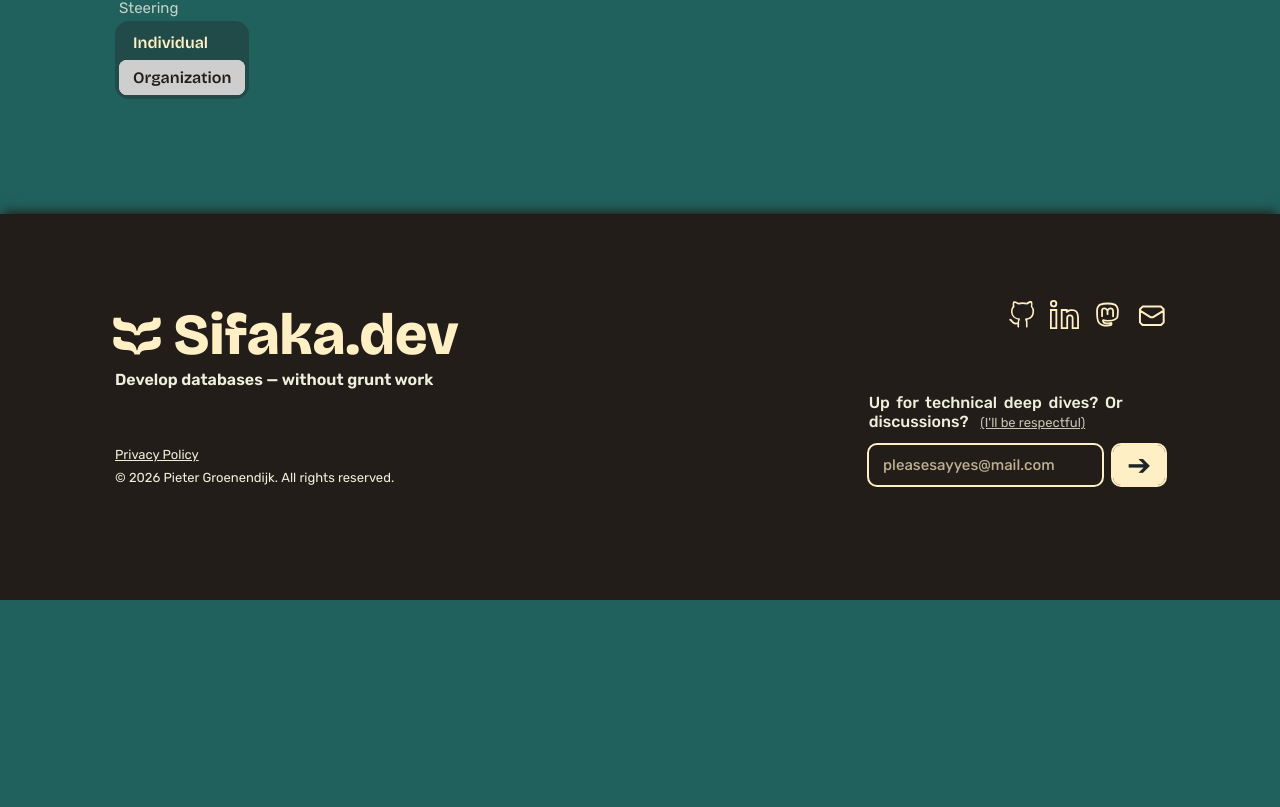
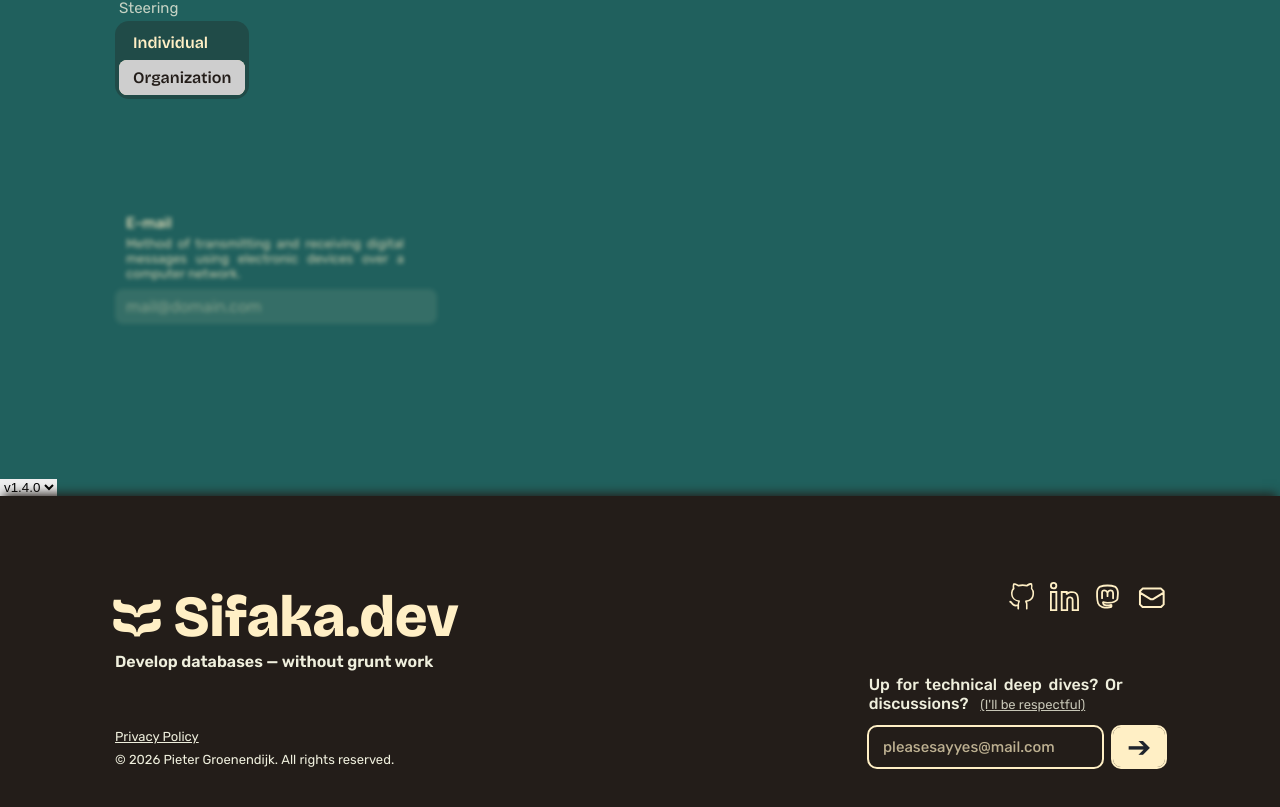
Before and after one commit to pieter-groenendijk/sifaka-dev-landingsite, a SvelteKit app in the folder app/: page /buy in a window 1280 px wide. Shown: the part 1003-1810 px from the top of the page. Before the commit the page ends 1603 px from the top, so only its background shows below. Built offline with nearby package versions, Linux system fonts and the light colour scheme; no server answers.

Commit message:
TextControl

```diff
--- /dev/null
+++ b/app/src/lib/components/general/inputv2/TextControl.svelte
@@ -0,0 +1,141 @@
+<script lang="ts">
+  let {
+    type,
+    name,
+    value = $bindable(""),
+    placeholder,
+    judgement,
+    label = {
+      hidden: false,
+    },
+  }: {
+    type: string,
+    name: string,
+    value?: string,
+    placeholder: string,
+    judgement: {
+      judge?: (() => {}),
+      isProcessing: boolean,
+      isGood?: boolean,
+      message?: string,
+    },
+    label: {
+      label?: string,
+      supplement?: string,
+      hidden?: boolean,
+    },
+  } = $props();
+</script>
+
+
+
+<label
+  class="control"
+  class:control--processing={judgement.isProcessing}
+  class:control--good={judgement.isGood === true}
+  class:control--bad={judgement.isGood === false}
+  class:control--label-hidden={label.hidden}
+>
+  <div class="control__label">{label.label}</div>
+  <div class="control__info">{label.supplement}</div>
+  <input
+    class="control__input"
+    type={type}
+    name={name}
+    placeholder={placeholder}
+    disabled={judgement.isProcessing}
+    bind:value={value}
+  />
+</label>
+
+
+
+<style>
+  .control {
+    --text-padding-inline: var(--gap-12);
+    --color: var(--yellow);
+    --color-bad: var(--red);
+    --color-green: var(--green);
+    width: 300px;
+    display: flex;
+    flex-direction: column;
+    gap: var(--gap-4);
+  }
+  .control__label {
+    padding-inline: var(--text-padding-inline);
+    font-size: var(--font-size-16);
+    font-weight: 450;
+    color: var(--yellow);
+    transition: font-weight 150ms ease-in-out;
+  }
+  .control__info {
+    padding-inline: var(--text-padding-inline);
+    padding-bottom: var(--gap-4);
+    font-size: var(--font-size-14);
+    font-weight: 400;
+    color: rgb(from var(--yellow) r g b / 0.8);
+    text-align: justify;
+  }
+  .control__input {
+    outline: 0px solid rgb(from var(--yellow) r g b / 0);
+    border-radius: var(--gap-8);
+    padding: var(--gap-8) var(--text-padding-inline);
+    width: 100%;
+    field-sizing: content;
+    font-size: var(--font-size-18);
+    font-weight: 450;
+    color: var(--yellow);
+    background-color: rgb(from var(--yellow) r g b / 0.1);
+    transition:
+      border-radius 150ms ease-in-out,
+      outline 100ms ease-in-out,
+      font-weight 150ms ease-in-out,
+      transform 70ms ease-in-out;
+  }
+  .control__input::placeholder {
+    font-weight: 400;
+    color: rgb(from var(--yellow) r g b / 0.4);
+  }
+
+  .control:has(.control__input:disabled) {
+    filter: blur(2px);
+    cursor: not-allowed;
+  }
+
+  .control:hover .control__input:not(:disabled) {
+    outline: 2px solid rgb(from var(--yellow) r g b / 0.8);
+    border-radius: var(--gap-12);
+  }
+
+  .control:focus-within .control__label {
+    font-weight: 500;
+  }
+  .control:focus-within .control__input:not(:disabled) {
+    outline: 4px solid var(--yellow);
+    border-radius: var(--gap-12);
+    font-weight: 500;
+  }
+
+  .control__input:active:not(:disabled) {
+    transform: scale(.96);
+  }
+
+  .control--label-hidden :is(.control__label, .control__info) {
+    display: none;
+  }
+
+  @keyframes blurWave {
+    0% {
+      opacity: 0.3;
+    }
+
+    100% {
+      opacity: 1;
+    }
+  }
+  .control--processing {
+    filter: blur(2px);
+    will-change: opacity 1;
+    animation: blurWave infinite both alternate 1500ms;
+  }
+</style>
--- a/app/src/routes/buy/+page.svelte
+++ b/app/src/routes/buy/+page.svelte
@@ -16,6 +16,7 @@
 - TODO: Convert to simple check
 -->
 <script lang="ts">
+    import TextControl from "$lib/components/general/inputv2/TextControl.svelte";
   import { pageBgClr } from "../+layout.svelte";
   import { licenses, type License } from "./licenses";
 
@@ -149,9 +150,51 @@
     </section>
     <section class="section--buyer-info">
       <h2 class="section__title">Your info</h2>
+      <!-- <select>
+        <option value="individual">Individual</option>
+        <option value="organization">Organization</option>
+      </select> -->
+      <div>
+        <TextControl
+          type="text"
+          name="indi-email"
+          placeholder="mail@domain.com"
+          label={{
+            label: "E-mail",
+            supplement: "Method of transmitting and receiving digital messages using electronic devices over a computer network.",
+          }}
+          judgement={{
+            isProcessing: true,
+          }}
+        />
+      </div>
+      <div>
+        <input type="text" name="org-email"/>
+        <input type="text" name="org-name"/>
+        <input type="text" name="org-vat"/>
+        <input type="text" name="org-country"/>
+        <input type="text" name="org-state"/>
+        <input type="text" name="org-town"/>
+        <input type="text" name="org-postcode"/>
+        <input type="text" name="org-street"/>
+      </div>
     </section>
     <section class="section--summary">
-      <h2 class="section__title">Summary</h2>
+      <h2 class="section__title">Configure licenses</h2>
+      <!-- Rent -->
+      <div>
+
+      </div>
+      <!-- Buy -->
+      <div>
+        <select>
+          <option>v1.4.0</option>
+          <option>v1.3.0</option>
+          <option>v1.2.0</option>
+          <option>v1.1.0</option>
+          <option>v1.0.0</option>
+        </select>
+      </div>
     </section>
     <section class="section--pay">
       <h2 class="section__title">Summary</h2>
@@ -165,6 +208,7 @@
 
 
 <style>
+
   .header {
     box-sizing: border-box;
     margin-inline: auto;
@@ -186,6 +230,14 @@
     color: var(--light);
     font-size: var(--font-size-18);
     font-weight: 500;
+  }
+
+  .section--buyer-info {
+    box-sizing: border-box;
+    margin-inline: auto;
+    max-width: calc(1920px - var(--gap-128));
+    padding-inline: var(--gap-128);
+    padding-bottom: var(--gap-128);
   }
 
   .section--license-config {
@@ -210,7 +262,7 @@
     width: fit-content;
     height: unset;
     display: flex;
-    flex-wrap: wrap;
+    /*flex-direction: column;*/
     gap: var(--gap-4);
     isolation: isolate;
     background-color: rgb(from var(--brown) r g b / .3);
--- a/app/src/routes/critical.css
+++ b/app/src/routes/critical.css
@@ -6,6 +6,7 @@
   --yellow: #FFEFC5;
   --dark: #1F242C;
   --light: #EFEFDD;
+  --red: #CD726A:
 }
 
 *, *::after, *::before {
```
